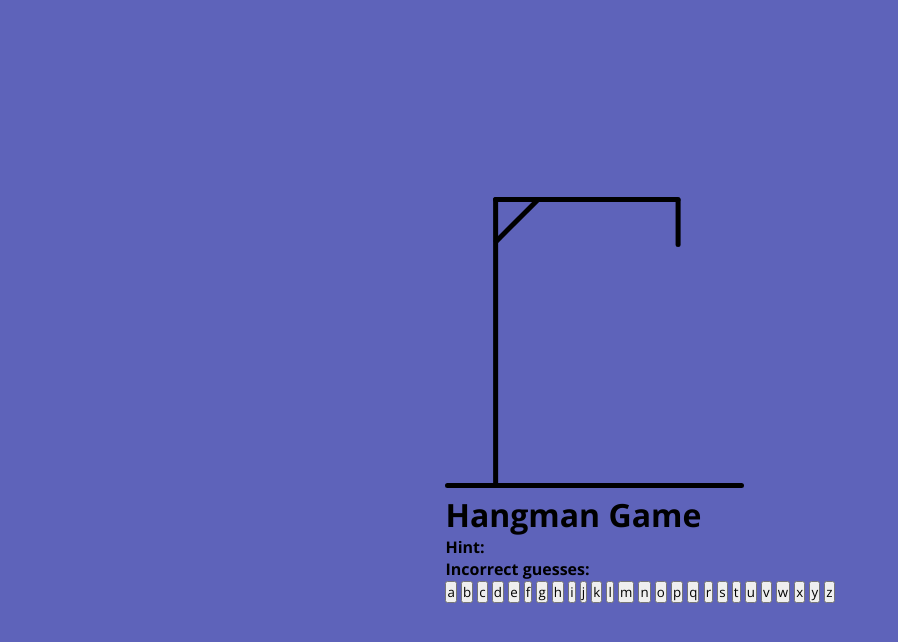
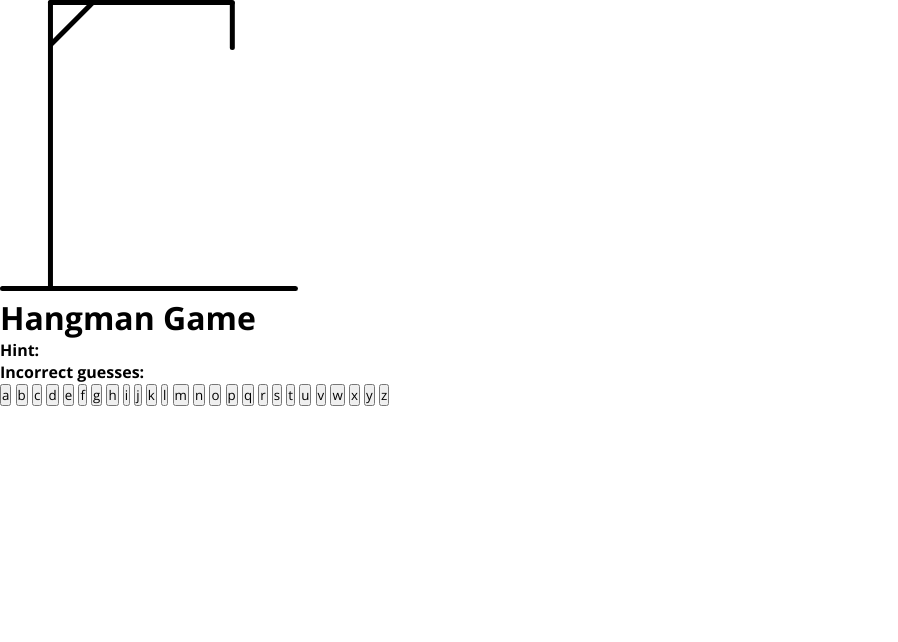
Before and after one commit to Chinmay045/06_Hangman-Game-with-Illustration-using-Javascript-DOM, a plain HTML site: page index.html in a window 1280 px wide. Shown: the whole page, without its empty margins (0-898 px from the left). Drawn offline with nearby package versions, Linux system fonts and the light colour scheme.

Commit message:
remove style from body

```diff
--- a/style.css
+++ b/style.css
@@ -6,12 +6,3 @@
     box-sizing: border-box;
     font-family: "Open Sans", sans-serif;
 }
-
-body {
-    display: flex;
-    padding: 0 10px;
-    align-items: center;
-    justify-content: center;
-    min-height: 100vh;
-    background: #5E63BA;
-}
```
